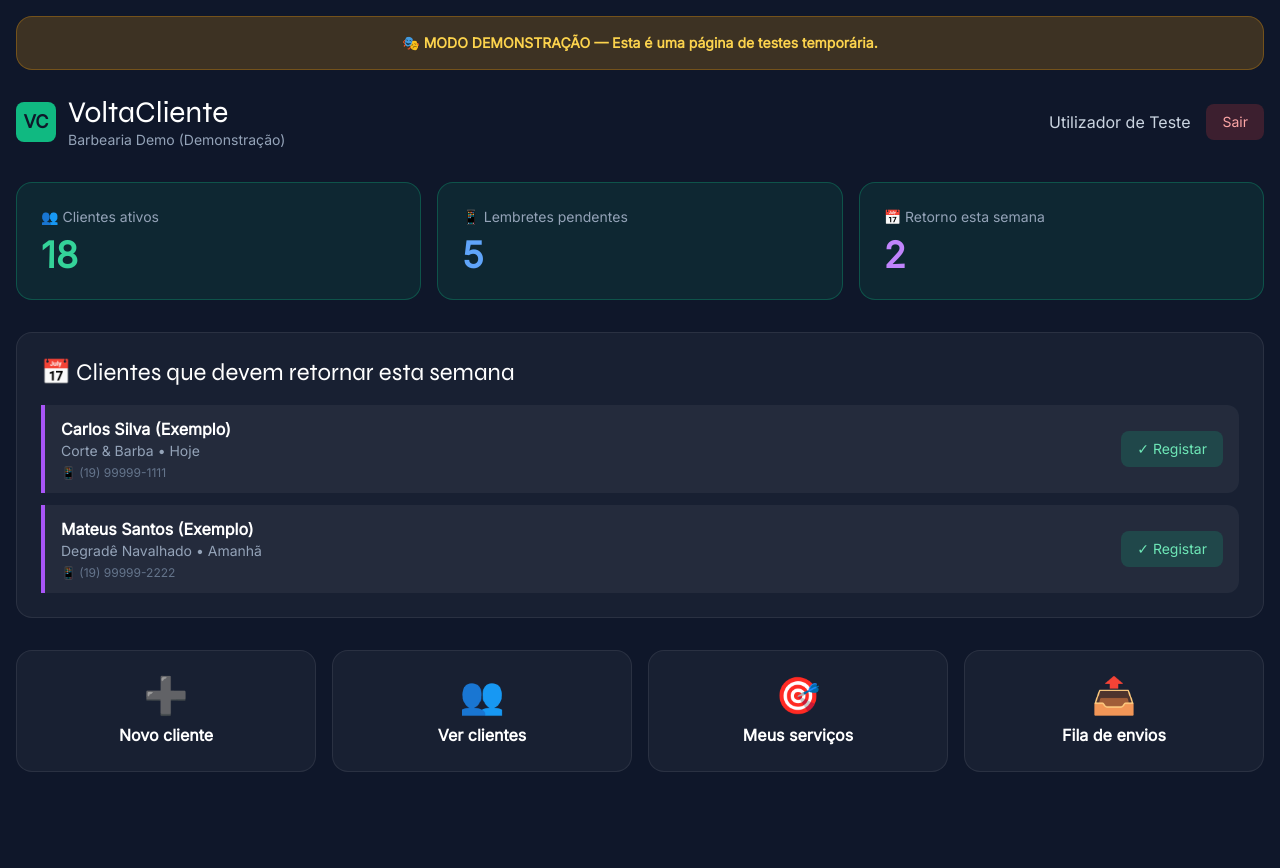
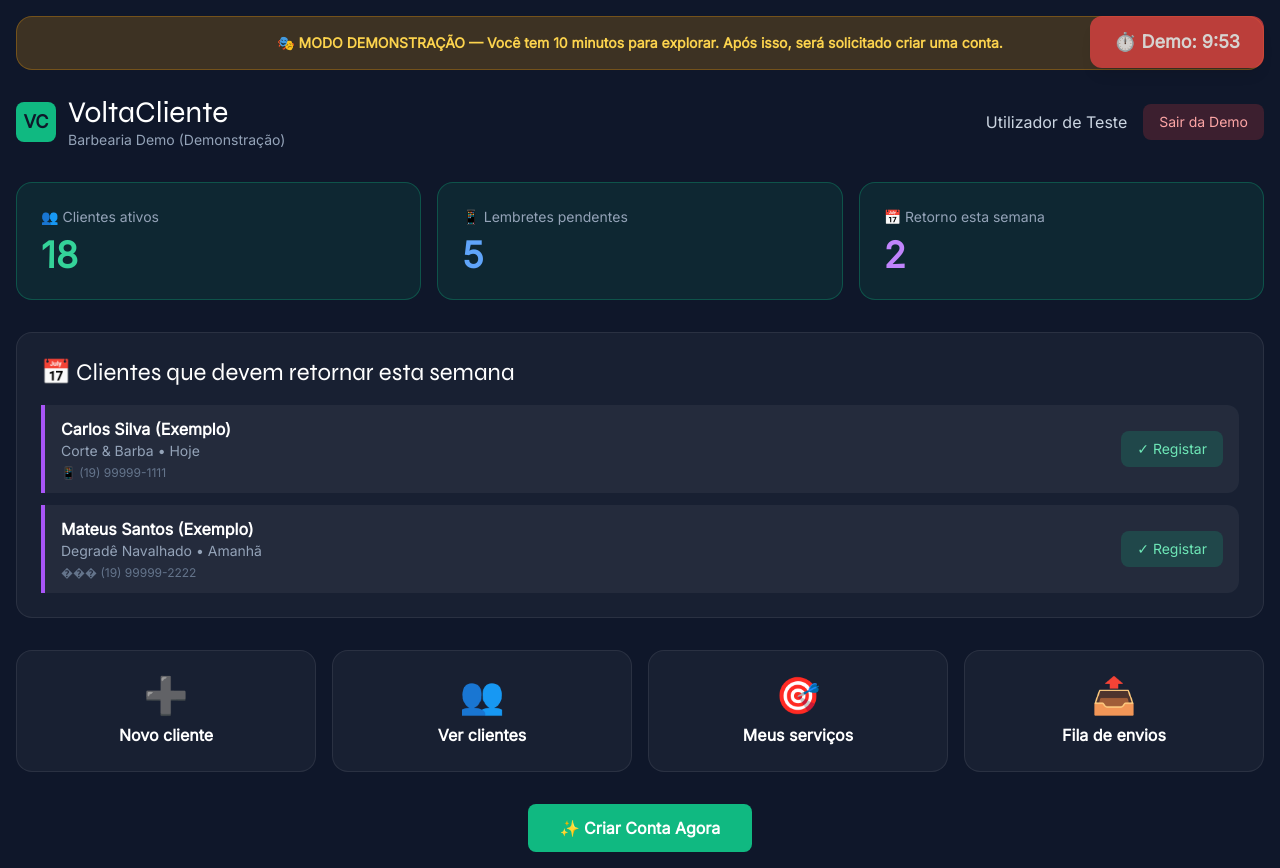
Before and after one commit to blowexposed-stack/VoltaClienteConchal, a Flask app: template templates/dashboard_demo.html in a window 1280 px wide. Before the commit the page ends 772 px from the top, so only its background shows below. Run offline with Flask 3, Linux system fonts and the light colour scheme; the template is opened without the code that fills it, so the values that code supplies are empty; some libraries are stand-ins or nearby versions.

Commit message:
Atualizar: melhorar timer visual e mensagens da demo

```diff
--- a/templates/dashboard_demo.html
+++ b/templates/dashboard_demo.html
@@ -13,13 +13,20 @@
     body { background:#0f172a; color:#e2e8f0; }
     .card { background:rgba(255,255,255,0.04); border:1px solid rgba(255,255,255,0.08); }
     .stat-card { background:rgba(16,185,129,0.1); border:1px solid rgba(16,185,129,0.3); }
+    .timer-warning { animation: pulse 1s infinite; }
+    @keyframes pulse { 0%, 100% { opacity: 1; } 50% { opacity: 0.7; } }
   </style>
 </head>
 <body class="min-h-screen p-4">
   <div class="max-w-7xl mx-auto">
 
+    <!-- TIMER FLUTUANTE -->
+    <div id="timer-container" class="fixed top-4 right-4 bg-red-500/90 text-white px-6 py-3 rounded-xl font-bold text-lg timer-warning z-50 shadow-lg">
+      ⏱️ Demo: <span id="timer">10:00</span>
+    </div>
+
     <div class="w-full bg-amber-500/20 border border-amber-500/30 rounded-2xl p-4 text-center mb-6">
-      <p class="text-amber-300 font-semibold text-sm">🎭 MODO DEMONSTRAÇÃO — Esta é uma página de testes temporária.</p>
+      <p class="text-amber-300 font-semibold text-sm">🎭 MODO DEMONSTRAÇÃO — Você tem 10 minutos para explorar. Após isso, será solicitado criar uma conta.</p>
     </div>
 
     <header class="flex justify-between items-center mb-8">
@@ -32,7 +39,7 @@
       </div>
       <div class="flex items-center gap-4">
         <span class="text-slate-300">Utilizador de Teste</span>
-        <a href="/" class="text-sm bg-red-500/20 text-red-300 px-4 py-2 rounded-lg hover:bg-red-500/30">Sair</a>
+        <a href="/logout" class="text-sm bg-red-500/20 text-red-300 px-4 py-2 rounded-lg hover:bg-red-500/30">Sair da Demo</a>
       </div>
     </header>
 
@@ -65,10 +72,7 @@
               <p class="text-slate-400 text-sm">{{ cliente.tipo_servico }} • {{ cliente.data_proximo_contato }}</p>
               <p class="text-slate-500 text-xs mt-1">📱 {{ cliente.whatsapp }}</p>
             </div>
-            <form method="POST" action="/cliente/{{ cliente.id }}/registrar-servico" class="inline" onsubmit="alert('Ação simulada com sucesso na demo!'); return false;">
-              <input type="hidden" name="descricao" value="{{ cliente.tipo_servico }}">
-              <button type="submit" class="bg-emerald-500/20 text-emerald-300 px-4 py-2 rounded-lg text-sm hover:bg-emerald-500/30 transition">✓ Registar</button>
-            </form>
+            <button onclick="demoAction('Ação simulada com sucesso! Crie uma conta para registar realmente.')" class="bg-emerald-500/20 text-emerald-300 px-4 py-2 rounded-lg text-sm hover:bg-emerald-500/30 transition">✓ Registar</button>
           </div>
           {% endfor %}
         {% else %}
@@ -78,38 +82,90 @@
               <p class="text-slate-400 text-sm">Corte & Barba • Hoje</p>
               <p class="text-slate-500 text-xs mt-1">📱 (19) 99999-1111</p>
             </div>
-            <button onclick="alert('Ação simulada com sucesso na demo!')" class="bg-emerald-500/20 text-emerald-300 px-4 py-2 rounded-lg text-sm hover:bg-emerald-500/30 transition">✓ Registar</button>
+            <button onclick="demoAction('Ação simulada com sucesso! Crie uma conta para registar realmente.')" class="bg-emerald-500/20 text-emerald-300 px-4 py-2 rounded-lg text-sm hover:bg-emerald-500/30 transition">✓ Registar</button>
           </div>
           <div class="flex justify-between items-center border-l-4 border-purple-500 pl-4 py-3 bg-white/5 rounded-r-xl pr-4">
             <div>
               <p class="text-white font-semibold">Mateus Santos (Exemplo)</p>
               <p class="text-slate-400 text-sm">Degradê Navalhado • Amanhã</p>
-              <p class="text-slate-500 text-xs mt-1">📱 (19) 99999-2222</p>
+              <p class="text-slate-500 text-xs mt-1">��� (19) 99999-2222</p>
             </div>
-            <button onclick="alert('Ação simulada com sucesso na demo!')" class="bg-emerald-500/20 text-emerald-300 px-4 py-2 rounded-lg text-sm hover:bg-emerald-500/30 transition">✓ Registar</button>
+            <button onclick="demoAction('Ação simulada com sucesso! Crie uma conta para registar realmente.')" class="bg-emerald-500/20 text-emerald-300 px-4 py-2 rounded-lg text-sm hover:bg-emerald-500/30 transition">✓ Registar</button>
           </div>
         {% endif %}
       </div>
     </div>
 
     <div class="grid grid-cols-1 md:grid-cols-4 gap-4">
-      <a href="/cliente/novo" class="card rounded-2xl p-6 text-center hover:bg-emerald-500/20 transition">
+      <button onclick="demoAction('Cria uma conta real para adicionar novos clientes.')" class="card rounded-2xl p-6 text-center hover:bg-emerald-500/20 transition">
         <p class="text-4xl mb-2">➕</p>
         <p class="text-white font-semibold">Novo cliente</p>
-      </a>
-      <button onclick="alert('Cria uma conta real para aceder à listagem completa de clientes.')" class="card rounded-2xl p-6 text-center hover:bg-blue-500/20 transition">
+      </button>
+      <button onclick="demoAction('Cria uma conta real para aceder à listagem completa de clientes.')" class="card rounded-2xl p-6 text-center hover:bg-blue-500/20 transition">
         <p class="text-4xl mb-2">👥</p>
         <p class="text-white font-semibold">Ver clientes</p>
       </button>
-      <button onclick="alert('Cria uma conta real para gerir os teus serviços.')" class="card rounded-2xl p-6 text-center hover:bg-purple-500/20 transition">
+      <button onclick="demoAction('Cria uma conta real para gerir os teus serviços.')" class="card rounded-2xl p-6 text-center hover:bg-purple-500/20 transition">
         <p class="text-4xl mb-2">🎯</p>
         <p class="text-white font-semibold">Meus serviços</p>
       </button>
-      <button onclick="alert('Cria uma conta real para visualizar a fila de envios de mensagens.')" class="card rounded-2xl p-6 text-center hover:bg-orange-500/20 transition">
+      <button onclick="demoAction('Cria uma conta real para visualizar a fila de envios de mensagens.')" class="card rounded-2xl p-6 text-center hover:bg-orange-500/20 transition">
         <p class="text-4xl mb-2">📤</p>
         <p class="text-white font-semibold">Fila de envios</p>
       </button>
     </div>
+
+    <div class="mt-8 text-center">
+      <a href="/logout" class="inline-block bg-emerald-500 text-white px-8 py-3 rounded-lg font-semibold hover:bg-emerald-600 transition">
+        ✨ Criar Conta Agora
+      </a>
+    </div>
   </div>
+
+  <script>
+    // Variáveis do timer
+    let tempoRestante = {{ tempo_restante|default(600) }};
+    const tempoTotal = 600; // 10 minutos em segundos
+
+    // Atualiza o timer a cada segundo
+    function atualizarTimer() {
+      if (tempoRestante <= 0) {
+        // Demo expirou
+        document.getElementById('timer-container').innerHTML = '⏱️ Demo Expirada!';
+        document.getElementById('timer-container').classList.add('bg-red-900');
+
+        setTimeout(() => {
+          alert('Seu tempo de demonstração de 10 minutos expirou! Crie uma conta para continuar usando o VoltaCliente.');
+          window.location.href = '/logout';
+        }, 2000);
+        return;
+      }
+
+      tempoRestante--;
+
+      // Formata o tempo em MM:SS
+      const minutos = Math.floor(tempoRestante / 60);
+      const segundos = tempoRestante % 60;
+      const tempoFormatado = `${minutos}:${segundos.toString().padStart(2, '0')}`;
+
+      // Atualiza o display
+      document.getElementById('timer').textContent = tempoFormatado;
+
+      // Muda cor quando falta 1 minuto
+      if (tempoRestante <= 60) {
+        document.getElementById('timer-container').classList.add('bg-red-600');
+        document.getElementById('timer-container').classList.remove('bg-red-500/90');
+      }
+    }
+
+    // Inicia o timer
+    setInterval(atualizarTimer, 1000);
+    atualizarTimer(); // Primeira atualização imediata
+
+    // Função para mostrar mensagem de demo
+    function demoAction(mensagem) {
+      alert('📌 MODO DEMO\n\n' + mensagem + '\n\nClique em "Criar Conta Agora" para começar.');
+    }
+  </script>
 </body>
 </html>
```
